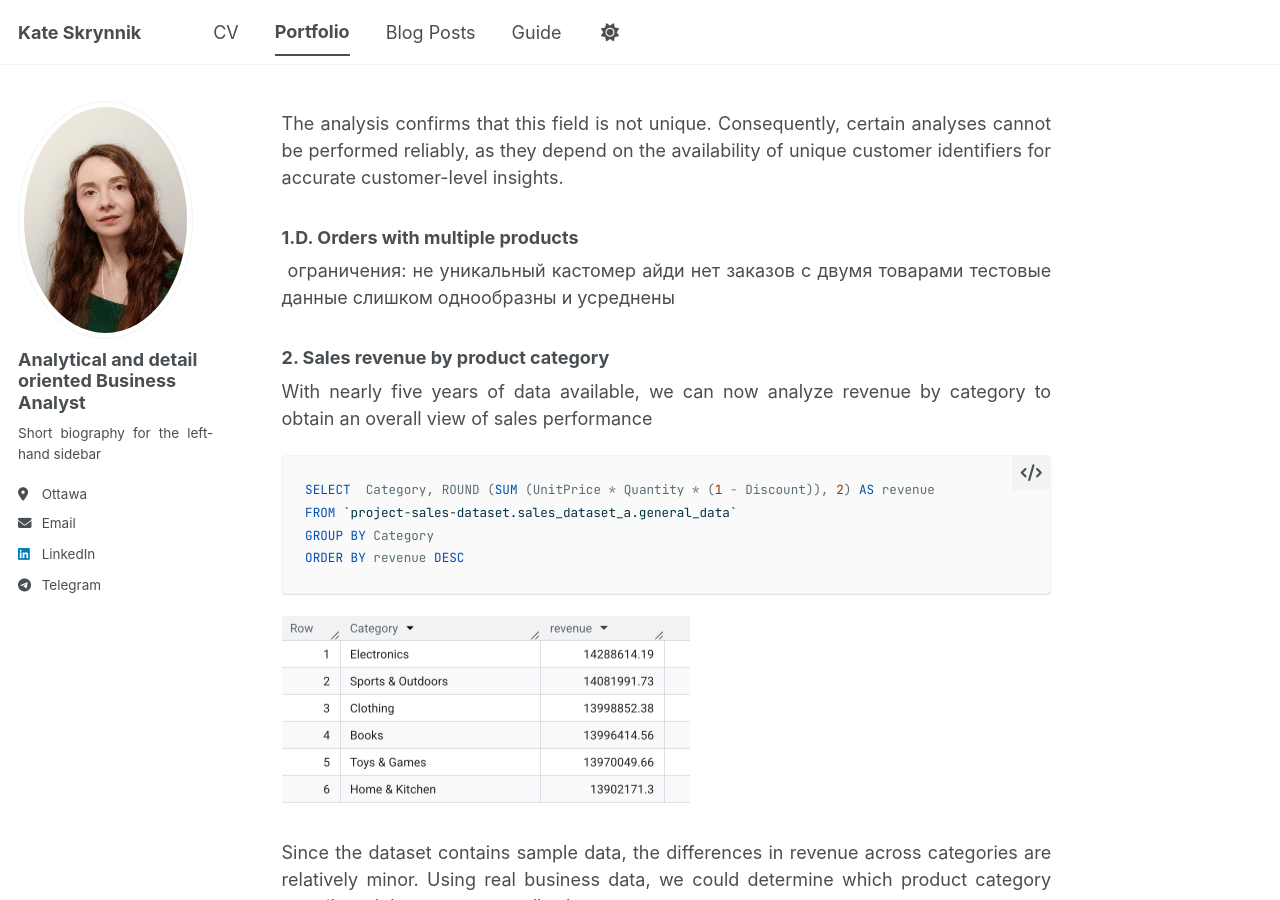
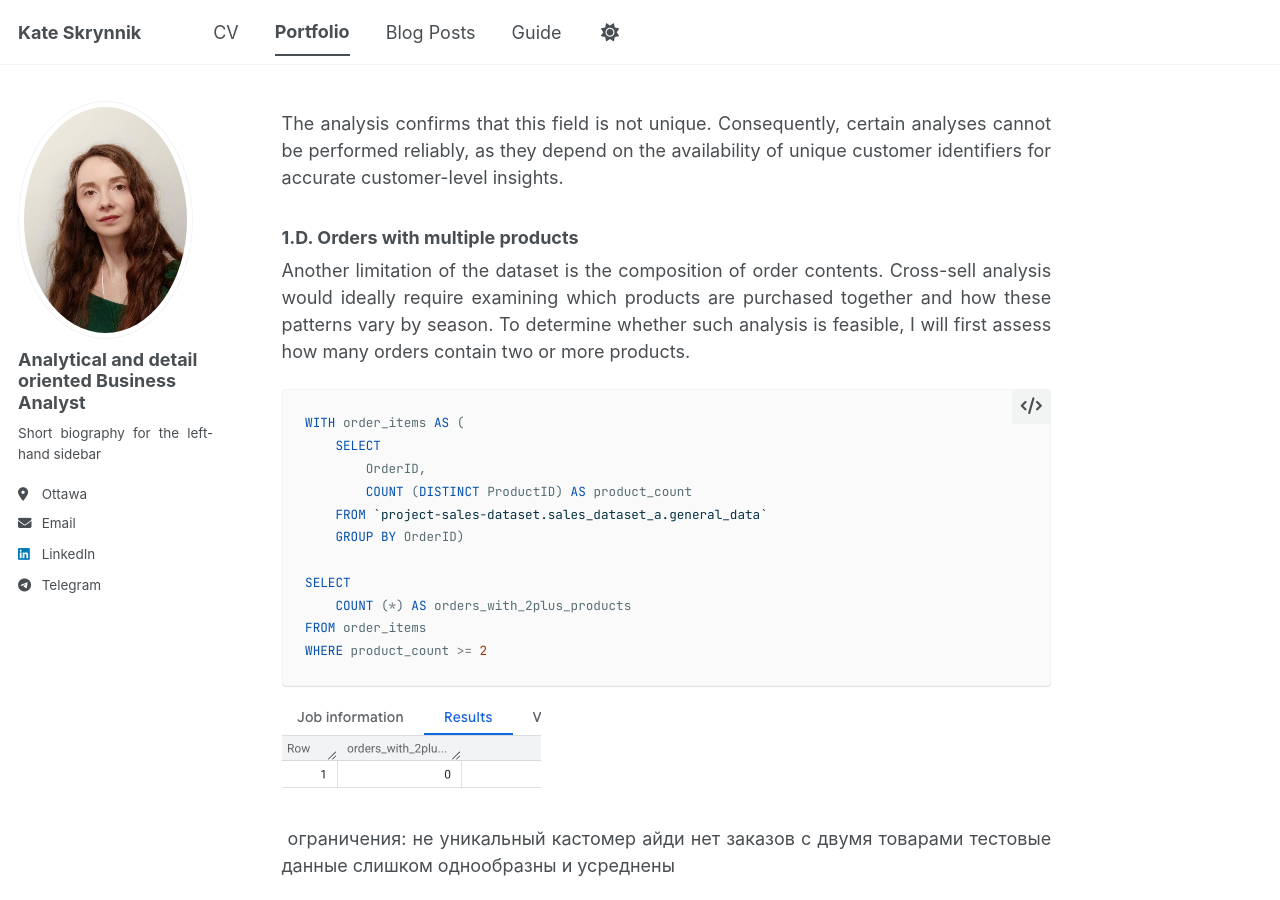
Before and after one commit to katevision/KateS, a Jekyll site: the page built from _portfolio/portfolio-2.md, in a window 1280 px wide and 900 px high, scrolled down 3294 px. Built offline with Jekyll 4.4.1, drawn with Linux system fonts in a browser that asks for light colours; a script bundle is joined from its source files by our own code; library files that are not in the unit come from our copies.

Commit message:
Update portfolio-2.md

````diff
--- a/_portfolio/portfolio-2.md
+++ b/_portfolio/portfolio-2.md
@@ -107,6 +107,24 @@ FROM `project-sales-dataset.sales_dataset_a.general_data`
 The analysis confirms that this field is not unique. Consequently, certain analyses cannot be performed reliably, as they depend on the availability of unique customer identifiers for accurate customer-level insights.
 
 ### 1.D. Orders with multiple products
+
+Another limitation of the dataset is the composition of order contents. Cross-sell analysis would ideally require examining which products are purchased together and how these patterns vary by season. To determine whether such analysis is feasible, I will first assess how many orders contain two or more products.
+
+```sql
+WITH order_items AS (
+    SELECT
+        OrderID,
+        COUNT (DISTINCT ProductID) AS product_count
+    FROM `project-sales-dataset.sales_dataset_a.general_data`
+    GROUP BY OrderID)
+
+SELECT
+    COUNT (*) AS orders_with_2plus_products
+FROM order_items
+WHERE product_count >= 2
+```
+
+<img src="{{ site.baseurl }}/images/2plusproducts.png">
 
  ограничения:
  не уникальный кастомер айди
````
